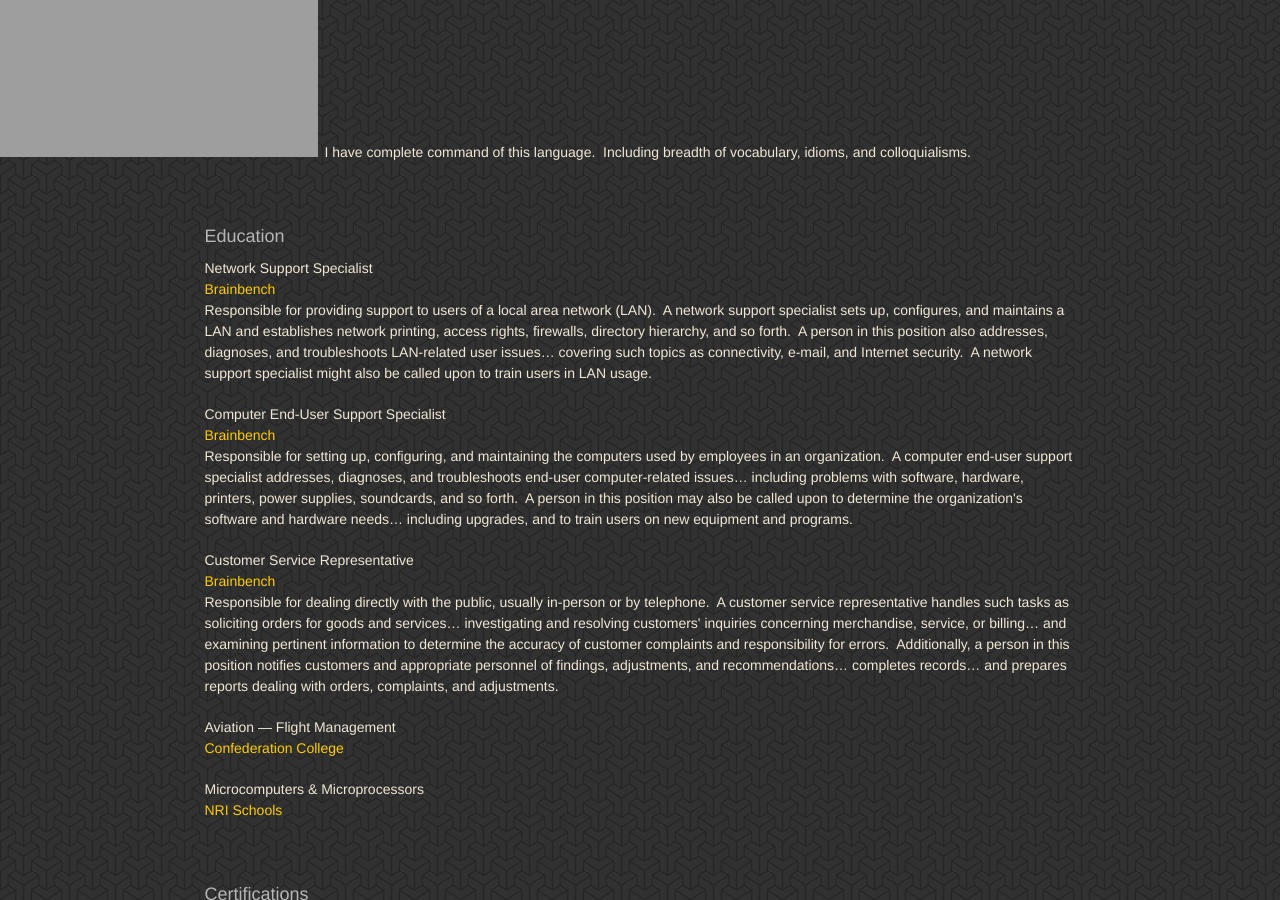
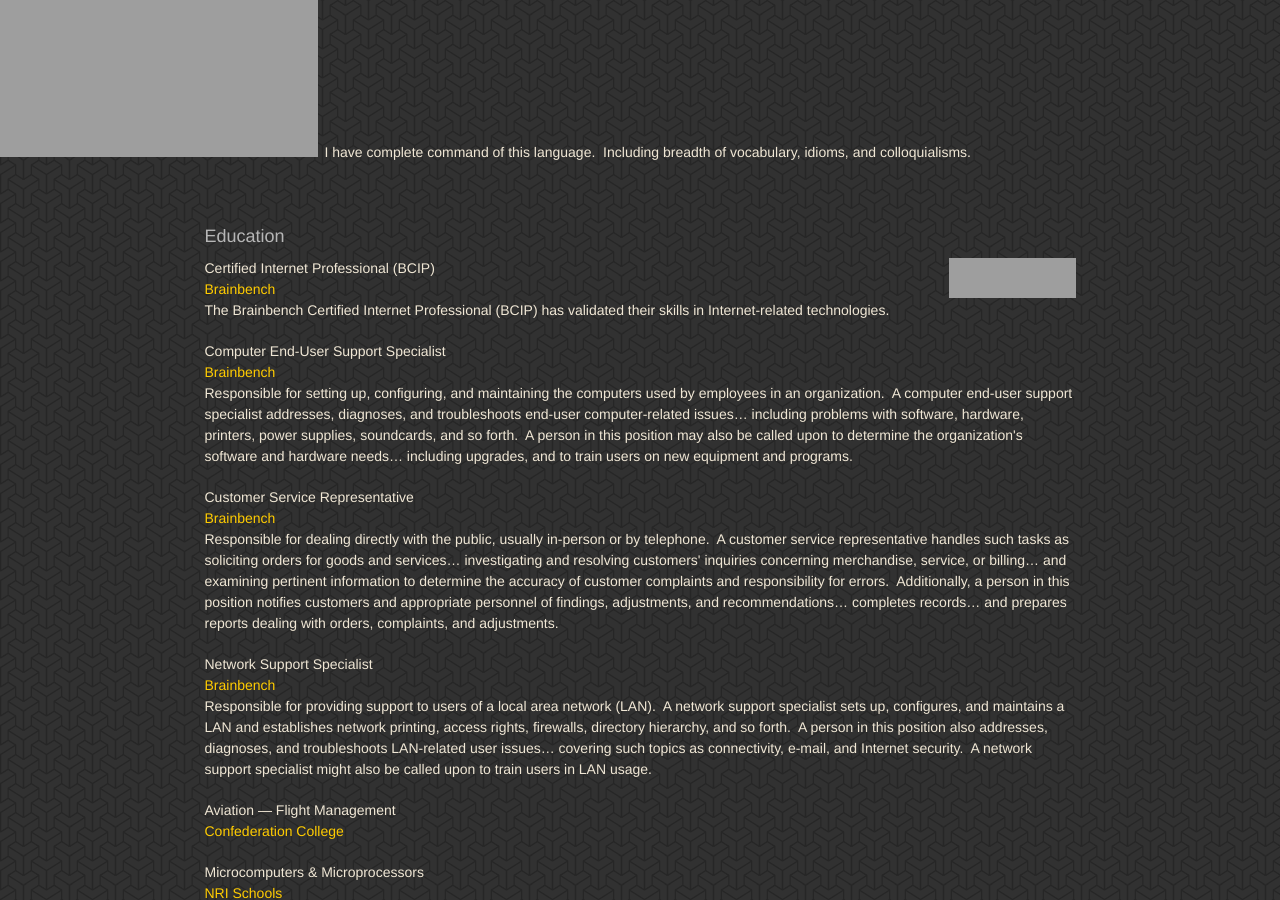
Before and after one commit to jwds1978/jwds1978.github.io, a Jekyll site: the page built from resume.md, in a window 1280 px wide and 900 px high, scrolled down 19806 px. Built offline with Jekyll 4.4.1, drawn with Linux system fonts in a browser that asks for light colours; nearby versions of some CDN libraries; some web fonts are replaced; our own code applies the rules of GitHub Pages for plain Markdown files; grey boxes are pictures that could not be loaded.

Commit message:
Added BCIP.

```diff
--- a/resume.md
+++ b/resume.md
@@ -268,13 +268,11 @@
   <h3 id="education">Education</h3>
   <div class="h-card h-event p-education">
     <p>
-      <span class="p-description">Network Support Specialist</span><br />
+      <img alt="" height="40" src="{{ site.uri.assets }}/naked/images/Brainbench_Internet-Professional_127x40.png" style="border: 0px; float: right;" width="127" />
+      <span class="p-description">Certified Internet Professional (BCIP)</span><br />
       <a class="p-name p-org u-url" href="https://www.brainbench.com" target="_blank" title="Brainbench">Brainbench</a><br />
       <span class="p-summary">
-        Responsible for providing support to users of a local area network (LAN).&nbsp; A network support specialist sets up, configures, and maintains a
-        LAN and establishes network printing, access rights, firewalls, directory hierarchy, and so forth.&nbsp; A person in this position also addresses,
-        diagnoses, and troubleshoots LAN-related user issues&hellip; covering such topics as connectivity, e-mail, and Internet security.&nbsp; A network
-        support specialist might also be called upon to train users in LAN usage.
+        The Brainbench Certified Internet Professional (BCIP) has validated their skills in Internet-related technologies.
       </span>
     </p>
   </div>
@@ -300,6 +298,18 @@
         billing&hellip; and examining pertinent information to determine the accuracy of customer complaints and responsibility for errors.&nbsp;
         Additionally, a person in this position notifies customers and appropriate personnel of findings, adjustments, and recommendations&hellip; completes
         records&hellip; and prepares reports dealing with orders, complaints, and adjustments.
+      </span>
+    </p>
+  </div>
+  <div class="h-card h-event p-education">
+    <p>
+      <span class="p-description">Network Support Specialist</span><br />
+      <a class="p-name p-org u-url" href="https://www.brainbench.com" target="_blank" title="Brainbench">Brainbench</a><br />
+      <span class="p-summary">
+        Responsible for providing support to users of a local area network (LAN).&nbsp; A network support specialist sets up, configures, and maintains a
+        LAN and establishes network printing, access rights, firewalls, directory hierarchy, and so forth.&nbsp; A person in this position also addresses,
+        diagnoses, and troubleshoots LAN-related user issues&hellip; covering such topics as connectivity, e-mail, and Internet security.&nbsp; A network
+        support specialist might also be called upon to train users in LAN usage.
       </span>
     </p>
   </div>
```
